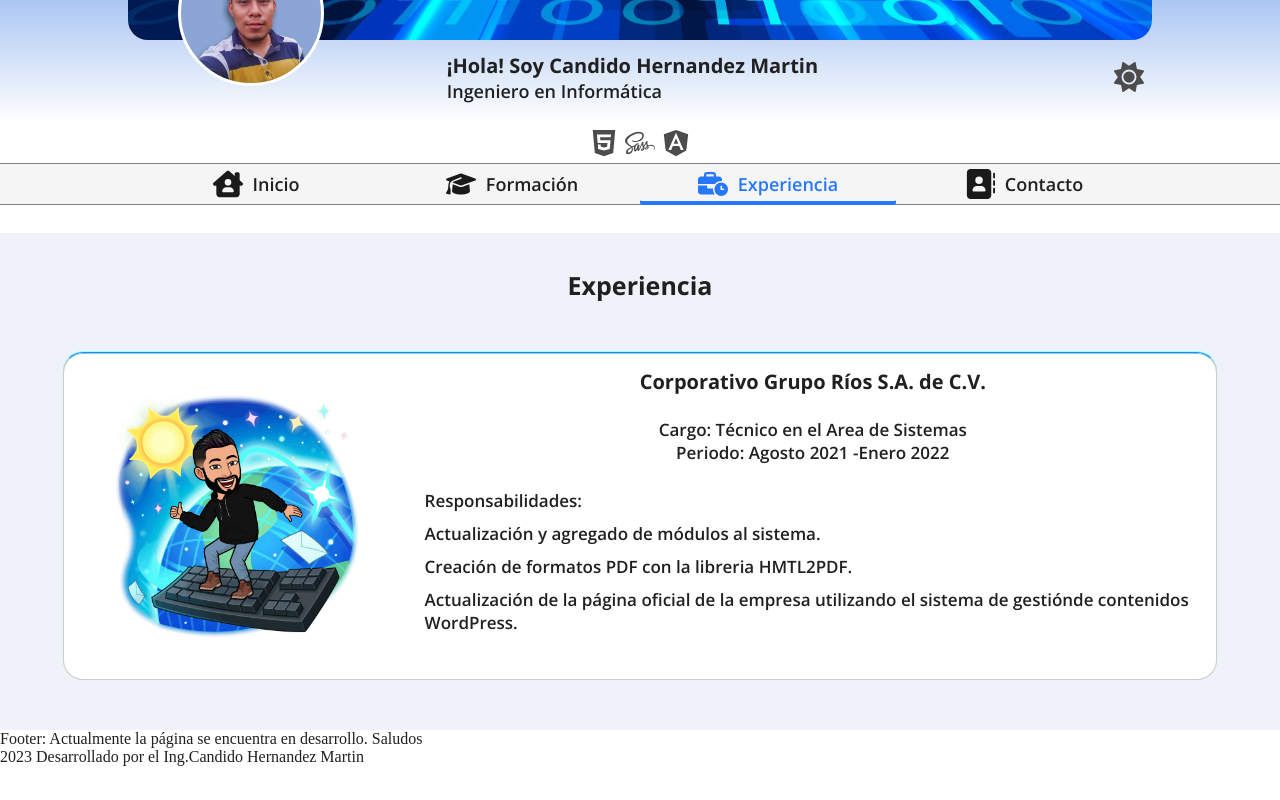
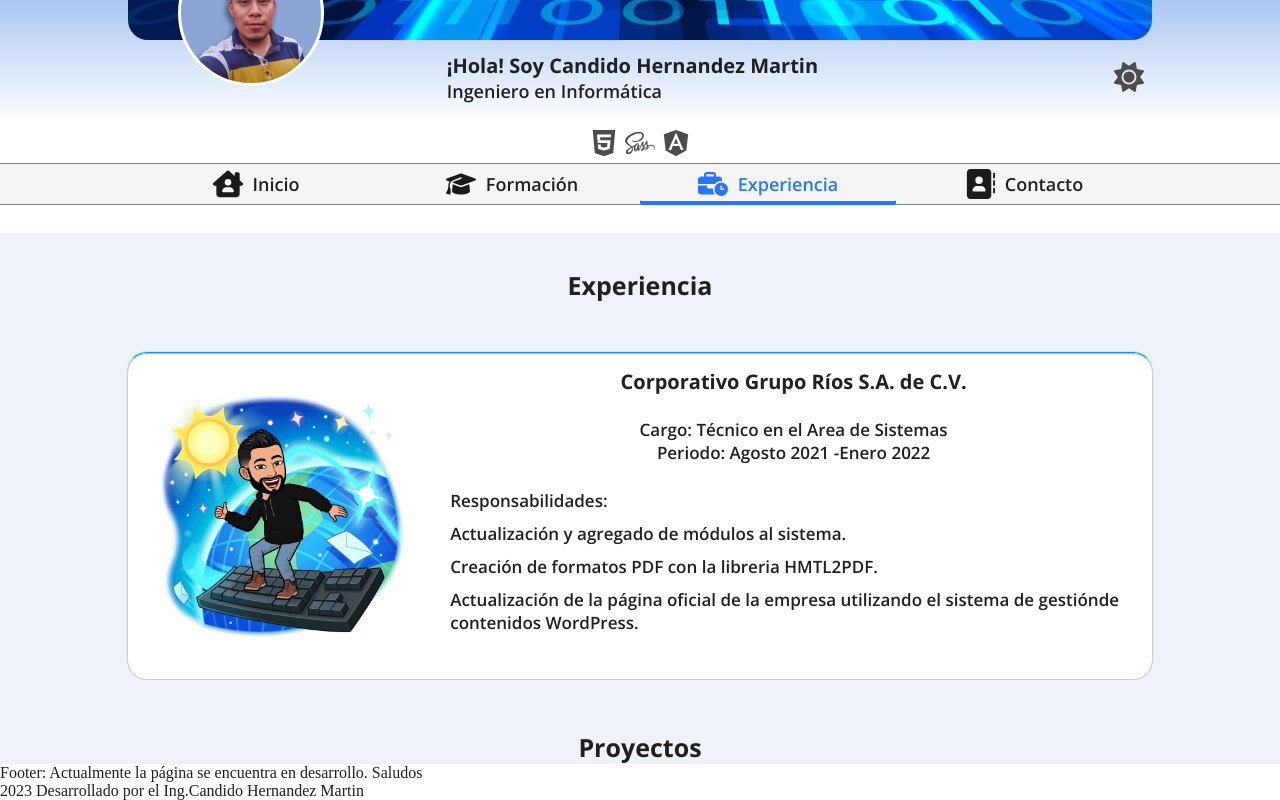
Before and after one commit to Candido-HM/portfolio-candido, an Angular app: page /experiencia in a window 1280 px wide. Shown: the part 197-997 px from the top of the page. Before the commit the page ends 963 px from the top, so only its background shows below. Built offline with nearby package versions, Linux system fonts and the light colour scheme.

Commit message:
proyectos

```diff
--- a/src/app/components/main/experience/experience.component.html
+++ b/src/app/components/main/experience/experience.component.html
@@ -25,3 +25,7 @@
         </section>
     </section>
 </article>
+
+<section class="title-project">
+    <h2>Proyectos</h2>
+</section>
--- a/src/assets/styles/_base.sass
+++ b/src/assets/styles/_base.sass
@@ -398,6 +398,9 @@ main
                             padding: 5px
                             list-style: none
 
+    .title-project
+        h2
+            @include title-section()
 
 
     /***********************************Componente Contacto *************************************/
--- a/src/assets/styles/_responsive.sass
+++ b/src/assets/styles/_responsive.sass
@@ -184,6 +184,7 @@
         .experience
             .corporativo-container
                 flex-direction: row
+                width: 80%
                 .avatar-experience
                     width: 30%
                     height: auto
```
